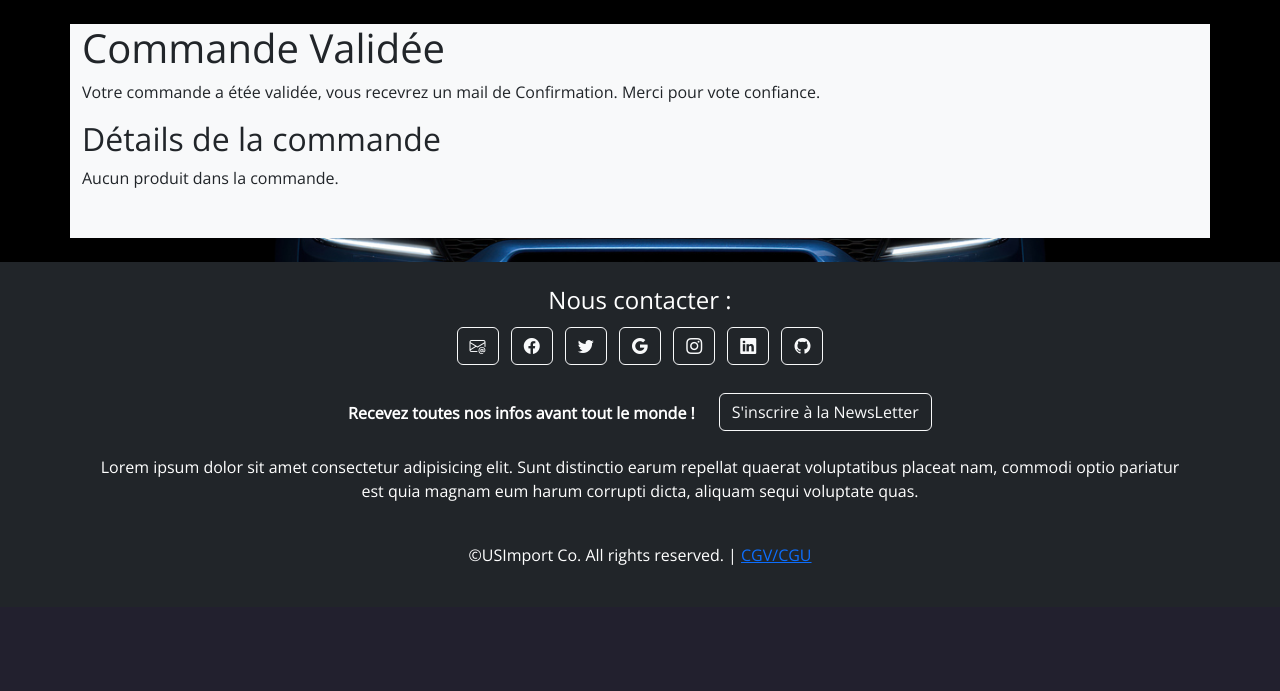
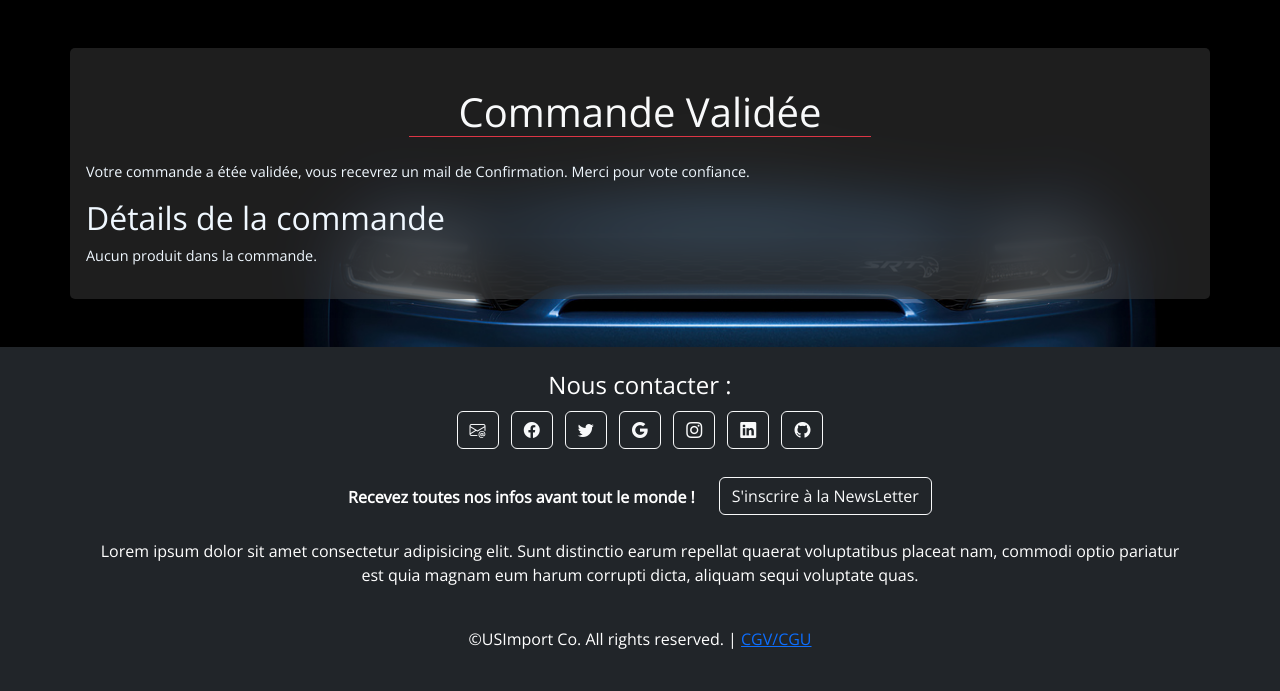
Before and after one commit to Miokys/US_Import, a Symfony app: template templates/payment/success.html.twig in a window 1280 px wide. Shown: the part 193-884 px from the top of the page. Before the commit the page ends 758 px from the top, so only its background shows below. Run offline with Twig, Linux system fonts and the light colour scheme; the template is opened without the code that fills it, so the values that code supplies are empty; some libraries are stand-ins or nearby versions.

Commit message:
commit 27/09 18:25

```diff
--- a/templates/payment/cancel.html.twig
+++ b/templates/payment/cancel.html.twig
@@ -1,12 +1,14 @@
 {% extends 'base.html.twig' %}
 
 {% block body %}
-<div class="container">
-    <h1>Paiement annulé</h1>
+<body class="bg-1">
+    <div class="container form-bg tables mx-auto my-5">
+      <h1 class="text-center my-4 m-auto text-light border-bottom border-danger col-5">Paiement annulé</h1>
       <p>
         Une erreur est intervenue durant l'opération
         Si vous rencontrez des difficultés contactez-nous
         <a href="mailto:orders@example.com">orders@example.com</a>.
       </p>
   </div>
+</body>
 {% endblock %}
--- a/templates/payment/success.html.twig
+++ b/templates/payment/success.html.twig
@@ -6,9 +6,8 @@
 
 {% block body %}
 <body class="bg-1">
-
-<div class="container my-4 bg-light">
-    <h1>Commande Validée</h1>
+    <div class="container form-bg tables mx-auto my-5">
+    <h1 class="text-center my-4 m-auto text-light border-bottom border-danger col-5">Commande Validée</h1>
 
     <p>Votre commande a étée validée, vous recevrez un mail de Confirmation.
     Merci pour vote confiance.</p>
@@ -17,7 +16,7 @@
     {% if panier_data is empty %}
         <p>Aucun produit dans la commande.</p>
     {% else %}
-        <table class="table mt-4 table-striped">
+        <table class="table-responsive col-12">
             <thead>
                 <tr>
                 <th scope="col">Article</th>
--- a/templates/reset_password/email.html.twig
+++ b/templates/reset_password/email.html.twig
@@ -5,7 +5,7 @@
 
 <a href="{{ url('app_reset_password', {token: resetToken.token}) }}">{{ url('app_reset_password', {token: resetToken.token}) }}</a>
 
-<p>Ce lien Expire le {{ resetToken.expirationMessageKey|trans(resetToken.expirationMessageData, 'ResetPasswordBundle') }}.</p>
+<p>Ce lien Expire dans {{ resetToken.expirationMessageKey|trans(resetToken.expirationMessageData, 'ResetPasswordBundle') }}.</p>
 
 <p>Cordialement,
 l'équipe USImport</p>
--- a/templates/reset_password/request.html.twig
+++ b/templates/reset_password/request.html.twig
@@ -3,7 +3,8 @@
 {% block title %}Réinitialiser votre mot de passe{% endblock %}
 
 {% block body %}
-<div class="container">
+<body class="bg-1">
+    <div class="container form-bg tables mx-auto my-5">
     {% for flash_error in app.flashes('reset_password_error') %}
         <div class="alert alert-danger" role="alert">{{ flash_error }}</div>
     {% endfor %}
@@ -19,5 +20,6 @@
 
         <button class="btn btn-primary">Recevoir le lien de réinitialisation du mot de passe</button>
     {{ form_end(requestForm) }}
-</div>
+    </div>
+</body>
 {% endblock %}
--- a/templates/reset_password/reset.html.twig
+++ b/templates/reset_password/reset.html.twig
@@ -3,12 +3,14 @@
 {% block title %}Réintialiser votre mot de passe{% endblock %}
 
 {% block body %}
-<div class="container">
-    <h1>Réintialiser votre mot de passe</h1>
+<body class="bg-1">
+    <div class="container form-bg tables mx-auto my-5">
+    <h1 class="text-center my-4 m-auto text-light border-bottom border-danger col-7">Réintialiser votre mot de passe</h1>
 
     {{ form_start(resetForm) }}
         {{ form_row(resetForm.plainPassword) }}
         <button class="btn btn-primary">Réinitialiser le mot de passe</button>
     {{ form_end(resetForm) }}
 </div>
+</body>
 {% endblock %}
```
Also changed, not shown: templates/reset_password/check_email.html.twig (+9 -7 lines). Lines whose indentation alone changed are shown as unchanged.
